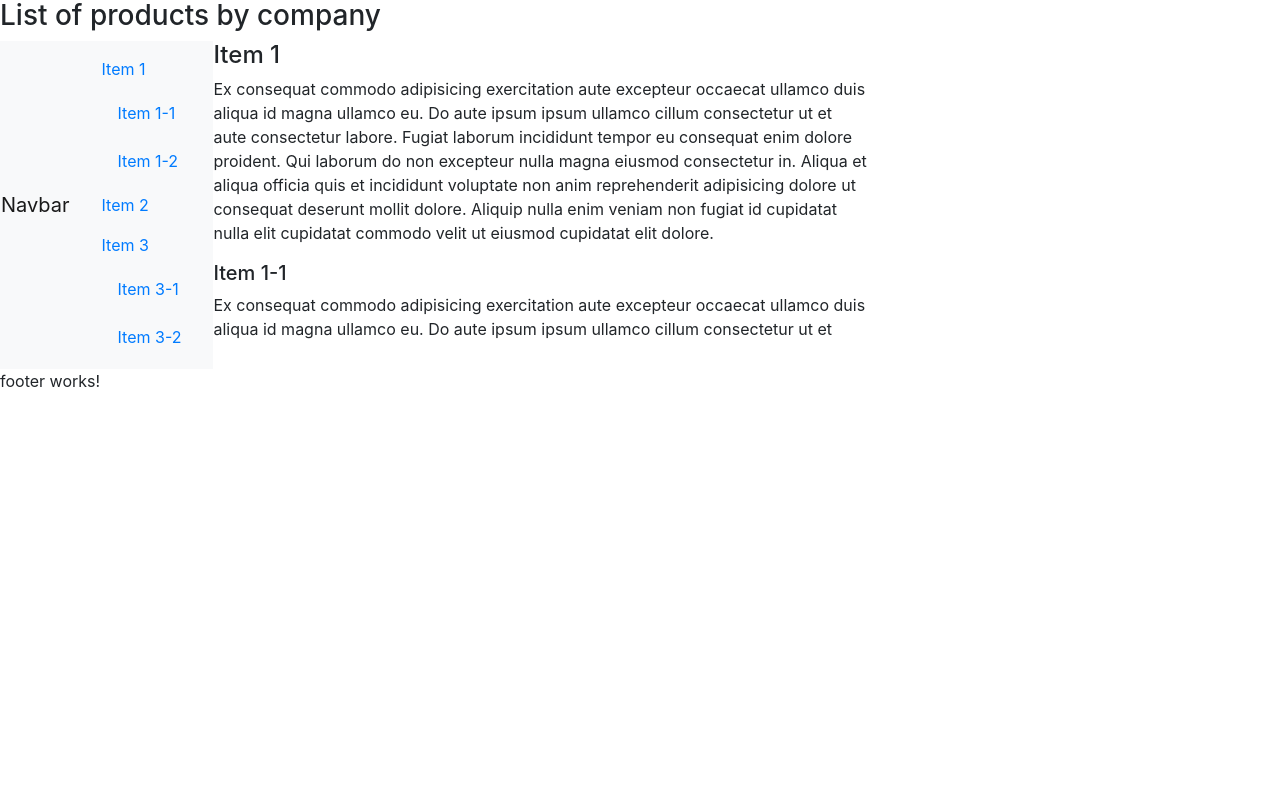
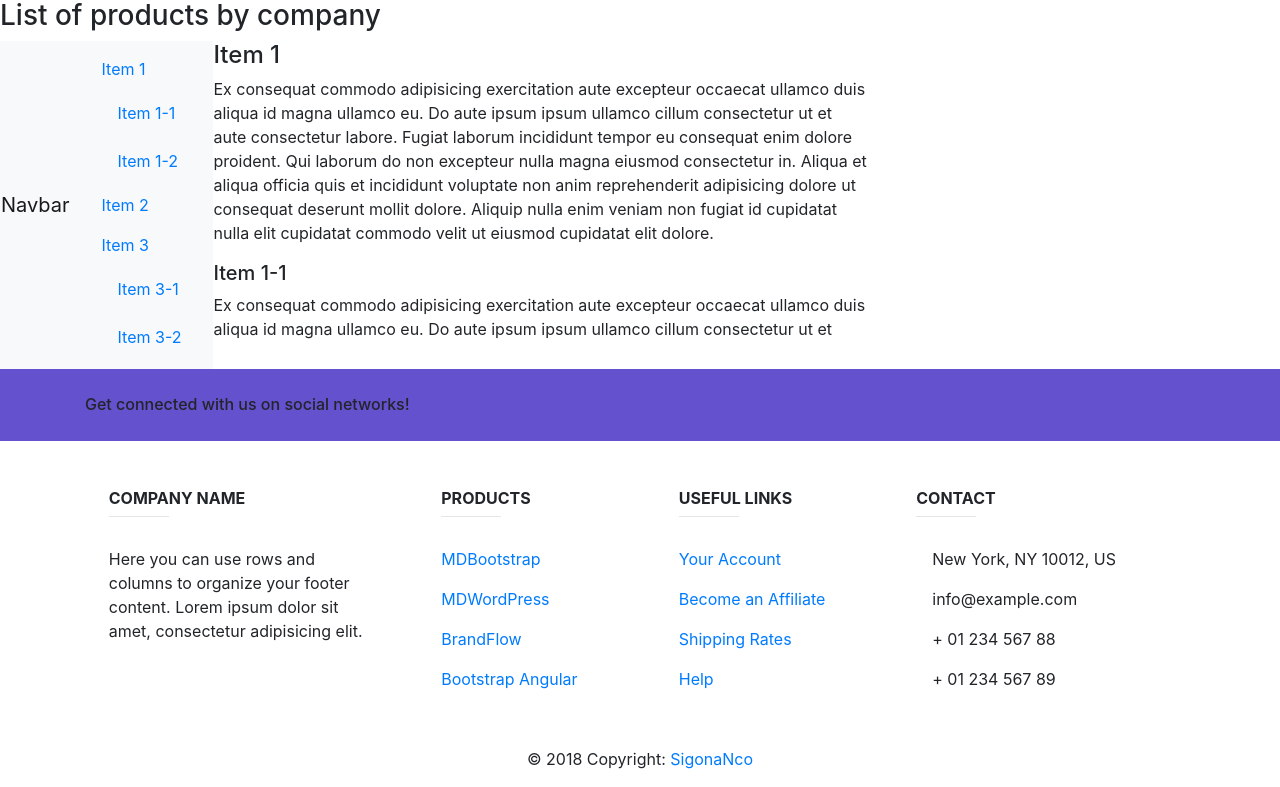
Before and after one commit to jealdana/FGW01, an Angular app: page / in a window 1280 px wide. Shown: the part 927-1714 px from the top of the page. Before the commit the page ends 1336 px from the top, so only its background shows below. Built offline with nearby package versions, Linux system fonts and the light colour scheme.

Commit message:
Creating footer skeleton

```diff
--- a/src/app/components/footer/footer.component.html
+++ b/src/app/components/footer/footer.component.html
@@ -1 +1,143 @@
-<p>footer works!</p>
+<!-- Footer -->
+<footer class="page-footer font-small unique-color-dark">
+
+  <div style="background-color: #6351ce;">
+    <div class="container">
+
+      <!-- Grid row-->
+      <div class="row py-4 d-flex align-items-center">
+
+        <!-- Grid column -->
+        <div class="col-md-6 col-lg-5 text-center text-md-left mb-4 mb-md-0">
+          <h6 class="mb-0">Get connected with us on social networks!</h6>
+        </div>
+        <!-- Grid column -->
+
+        <!-- Grid column -->
+        <div class="col-md-6 col-lg-7 text-center text-md-right">
+
+          <!-- Facebook -->
+          <a class="fb-ic">
+            <i class="fab fa-facebook-f white-text mr-4"> </i>
+          </a>
+          <!-- Twitter -->
+          <a class="tw-ic">
+            <i class="fab fa-twitter white-text mr-4"> </i>
+          </a>
+          <!-- Google +-->
+          <a class="gplus-ic">
+            <i class="fab fa-google-plus-g white-text mr-4"> </i>
+          </a>
+          <!--Linkedin -->
+          <a class="li-ic">
+            <i class="fab fa-linkedin-in white-text mr-4"> </i>
+          </a>
+          <!--Instagram-->
+          <a class="ins-ic">
+            <i class="fab fa-instagram white-text"> </i>
+          </a>
+
+        </div>
+        <!-- Grid column -->
+
+      </div>
+      <!-- Grid row-->
+
+    </div>
+  </div>
+
+  <!-- Footer Links -->
+  <div class="container text-center text-md-left mt-5">
+
+    <!-- Grid row -->
+    <div class="row mt-3">
+
+      <!-- Grid column -->
+      <div class="col-md-3 col-lg-4 col-xl-3 mx-auto mb-4">
+
+        <!-- Content -->
+        <h6 class="text-uppercase font-weight-bold">Company name</h6>
+        <hr class="deep-purple accent-2 mb-4 mt-0 d-inline-block mx-auto" style="width: 60px;">
+        <p>Here you can use rows and columns to organize your footer content. Lorem ipsum dolor sit amet,
+          consectetur
+          adipisicing elit.</p>
+
+      </div>
+      <!-- Grid column -->
+
+      <!-- Grid column -->
+      <div class="col-md-2 col-lg-2 col-xl-2 mx-auto mb-4">
+
+        <!-- Links -->
+        <h6 class="text-uppercase font-weight-bold">Products</h6>
+        <hr class="deep-purple accent-2 mb-4 mt-0 d-inline-block mx-auto" style="width: 60px;">
+        <p>
+          <a href="#!">MDBootstrap</a>
+        </p>
+        <p>
+          <a href="#!">MDWordPress</a>
+        </p>
+        <p>
+          <a href="#!">BrandFlow</a>
+        </p>
+        <p>
+          <a href="#!">Bootstrap Angular</a>
+        </p>
+
+      </div>
+      <!-- Grid column -->
+
+      <!-- Grid column -->
+      <div class="col-md-3 col-lg-2 col-xl-2 mx-auto mb-4">
+
+        <!-- Links -->
+        <h6 class="text-uppercase font-weight-bold">Useful links</h6>
+        <hr class="deep-purple accent-2 mb-4 mt-0 d-inline-block mx-auto" style="width: 60px;">
+        <p>
+          <a href="#!">Your Account</a>
+        </p>
+        <p>
+          <a href="#!">Become an Affiliate</a>
+        </p>
+        <p>
+          <a href="#!">Shipping Rates</a>
+        </p>
+        <p>
+          <a href="#!">Help</a>
+        </p>
+
+      </div>
+      <!-- Grid column -->
+
+      <!-- Grid column -->
+      <div class="col-md-4 col-lg-3 col-xl-3 mx-auto mb-md-0 mb-4">
+
+        <!-- Links -->
+        <h6 class="text-uppercase font-weight-bold">Contact</h6>
+        <hr class="deep-purple accent-2 mb-4 mt-0 d-inline-block mx-auto" style="width: 60px;">
+        <p>
+          <i class="fas fa-home mr-3"></i> New York, NY 10012, US</p>
+        <p>
+          <i class="fas fa-envelope mr-3"></i> info@example.com</p>
+        <p>
+          <i class="fas fa-phone mr-3"></i> + 01 234 567 88</p>
+        <p>
+          <i class="fas fa-print mr-3"></i> + 01 234 567 89</p>
+
+      </div>
+      <!-- Grid column -->
+
+    </div>
+    <!-- Grid row -->
+
+  </div>
+  <!-- Footer Links -->
+
+  <!-- Copyright -->
+  <div class="footer-copyright text-center py-3">© 2018 Copyright:
+    <a href="/#"> SigonaNco</a>
+  </div>
+  <!-- Copyright -->
+
+</footer>
+<!-- Footer -->
```
